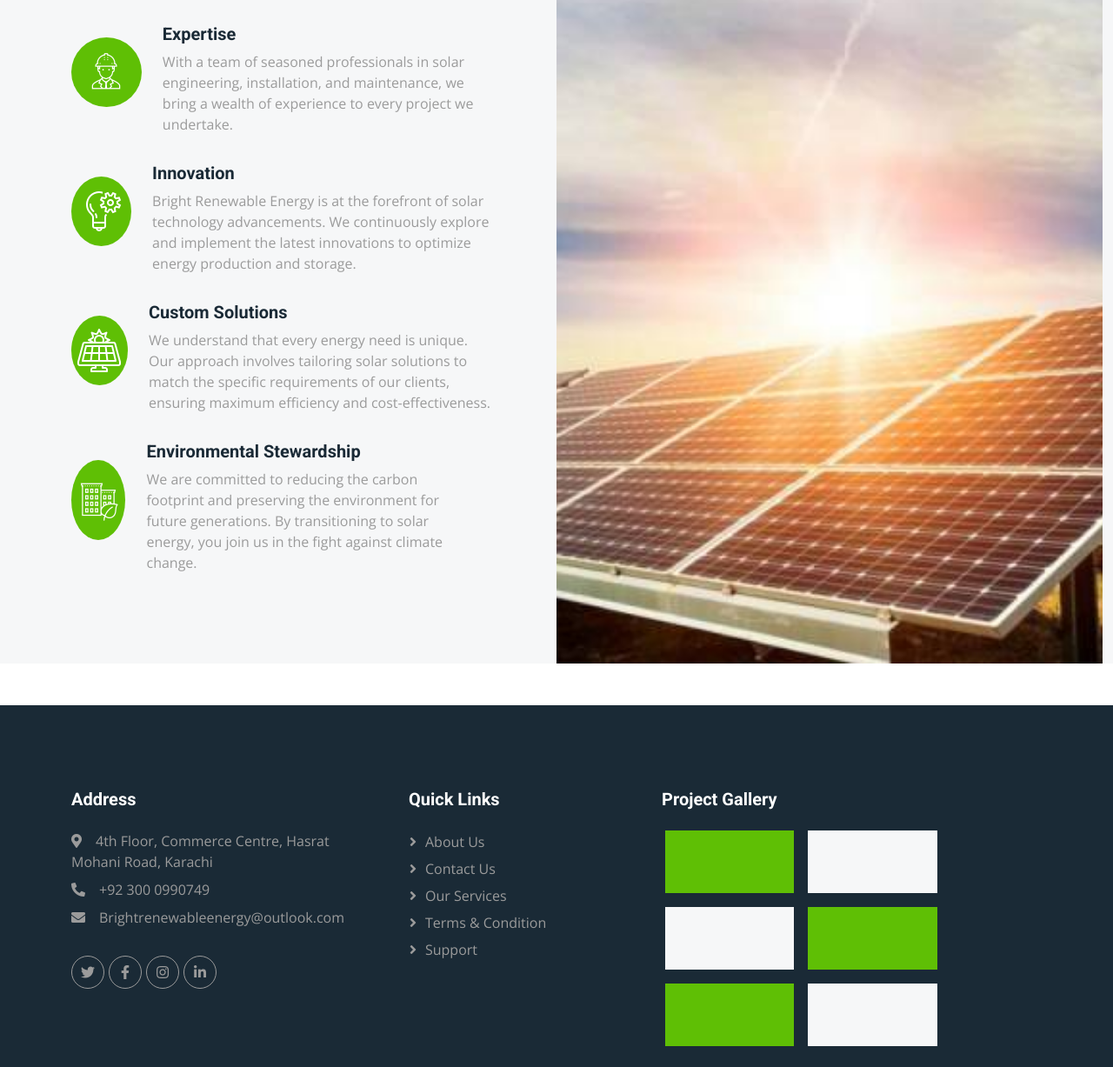
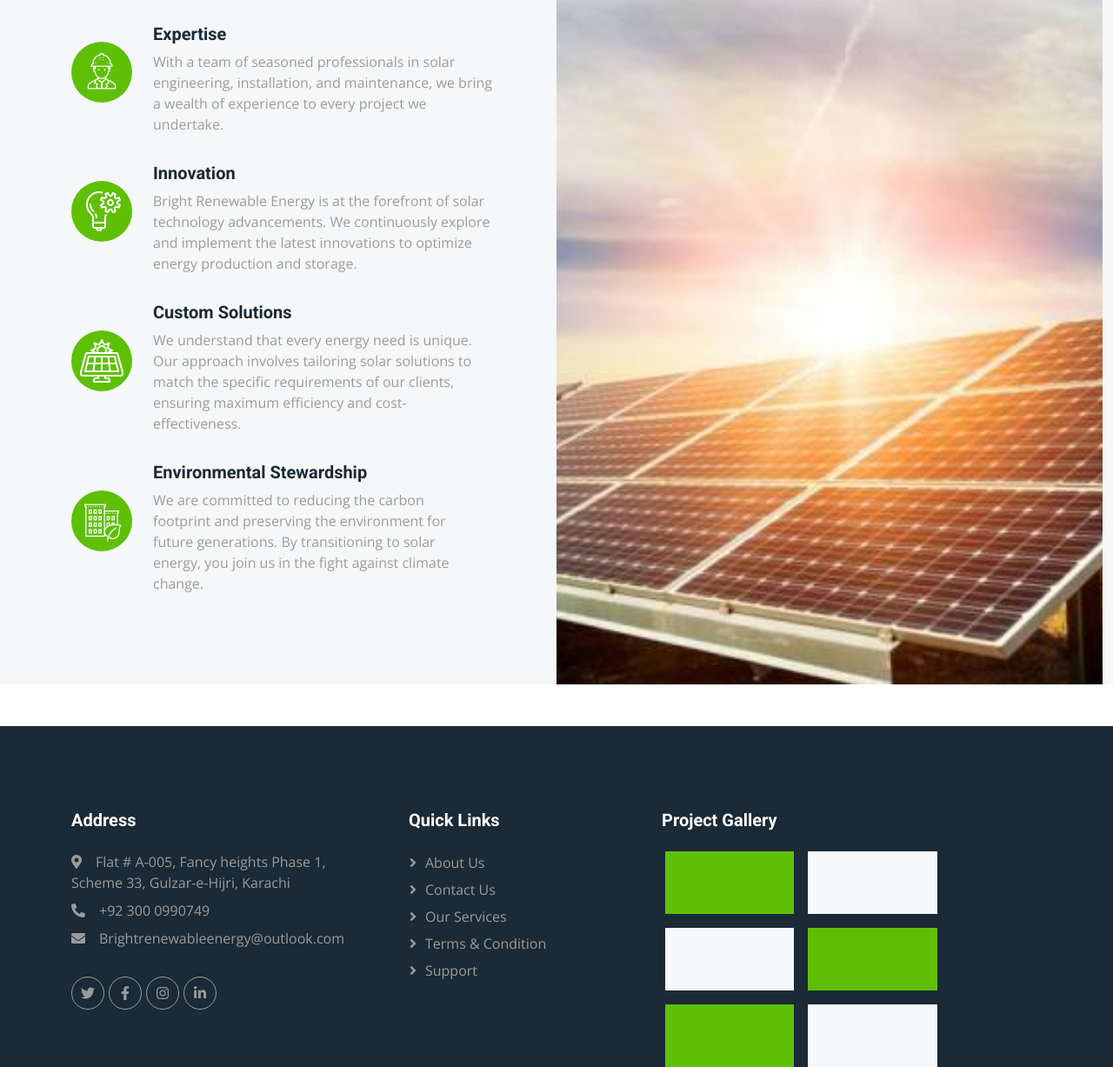
Before and after one commit to Fatima-137/Brightrenewableenergy-Ltd-Pvt, a plain HTML site: page feature.html in a window 1280 px wide. Shown: the part 872-2099 px from the top of the page at 87% size. Drawn offline with nearby package versions, Linux system fonts and the light colour scheme.

Commit message:
Update feature.html

```diff
--- a/feature.html
+++ b/feature.html
@@ -98,7 +98,7 @@
                 </div>
                 <a href="contact.html" class="nav-item nav-link">Contact Us</a>
             </div>
-            <a href="" class="btn btn-primary rounded-0 py-4 px-lg-5 d-none d-lg-block">Get A Service<i class="fa fa-arrow-right ms-3"></i></a>
+            <a href="getService.html" class="btn btn-primary rounded-0 py-4 px-lg-5 d-none d-lg-block">Get A Service<i class="fa fa-arrow-right ms-3"></i></a>
         </div>
     </nav>
     <!-- Navbar End -->
@@ -180,7 +180,7 @@
                         <div class="row">
                             <div class="d-flex row">
                                 <div class="d-flex align-items-center">
-                                    <div class="btn-lg-square w-50 h-50 bg-primary rounded-circle">
+                                    <div class="btn-lg-square bg-primary rounded-circle" style="padding: 35px;">
                                         <img src="img/expertise.png" alt="" srcset="">
                                     </div>
                                     <div class="ms-4 md-ms-2">
@@ -192,7 +192,7 @@
                             </div>
                             <div class="row mt-0">
                                 <div class="d-flex align-items-center">
-                                    <div class="btn-lg-square w-50 h-50 bg-primary rounded-circle">
+                                    <div class="btn-lg-square bg-primary rounded-circle" style="padding: 35px;">
                                         <img src="img/innovation.png" alt="" srcset="">
                                     </div>
                                     <div class="ms-4 md-ms-2">
@@ -205,7 +205,7 @@
                                         </div>
                                         <div class="row">
                                             <div class="d-flex align-items-center">
-                                                <div class="btn-lg-square w-50 h-50 bg-primary rounded-circle">
+                                                <div class="btn-lg-square bg-primary rounded-circle" style="padding: 35px;">
                                                     <img src="img/custom-solution.png" alt="" srcset="">
                                                 </div>
                                                 <div class="ms-4 md-ms-2">
@@ -217,7 +217,7 @@
                                                     </div>
                                                     <div class="row">
                                                         <div class="d-flex align-items-center">
-                                                            <div class="btn-lg-square w-50 h-50 bg-primary rounded-circle">
+                                                            <div class="btn-lg-square bg-primary rounded-circle" style="padding: 35px;">
                                                                 <img src="img/environmental.png" alt="" srcset="">
                                                             </div>
                                                             <div class="ms-4 md-ms-2">
@@ -249,7 +249,7 @@
             <div class="row g-5">
                 <div class="col-lg-4 col-md-6">
                     <h5 class="text-white mb-4">Address</h5>
-                    <p class="mb-2"><i class="fa fa-map-marker-alt me-3"></i>4th Floor, Commerce Centre, Hasrat Mohani Road, Karachi</p>
+                    <p class="mb-2"><i class="fa fa-map-marker-alt me-3"></i>Flat # A-005, Fancy heights Phase 1, Scheme 33, Gulzar-e-Hijri, Karachi</p>
                     <p class="mb-2"><i class="fa fa-phone-alt me-3"></i>+92 300 0990749</p>
                     <p class="mb-4"><i class="fa fa-envelope me-3"></i>Brightrenewableenergy@outlook.com</p>
                     <div class="d-flex pt-2">
```
